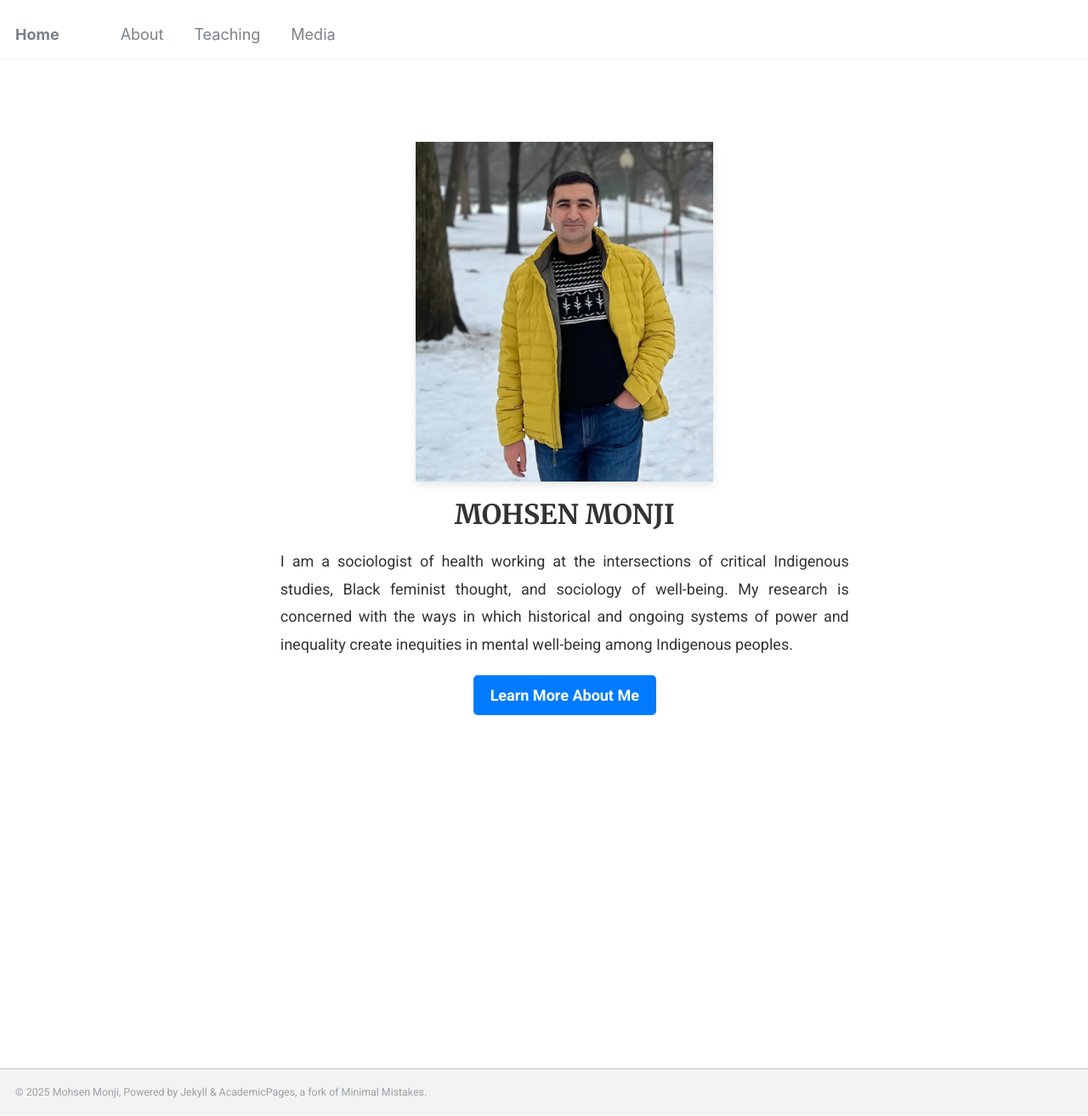
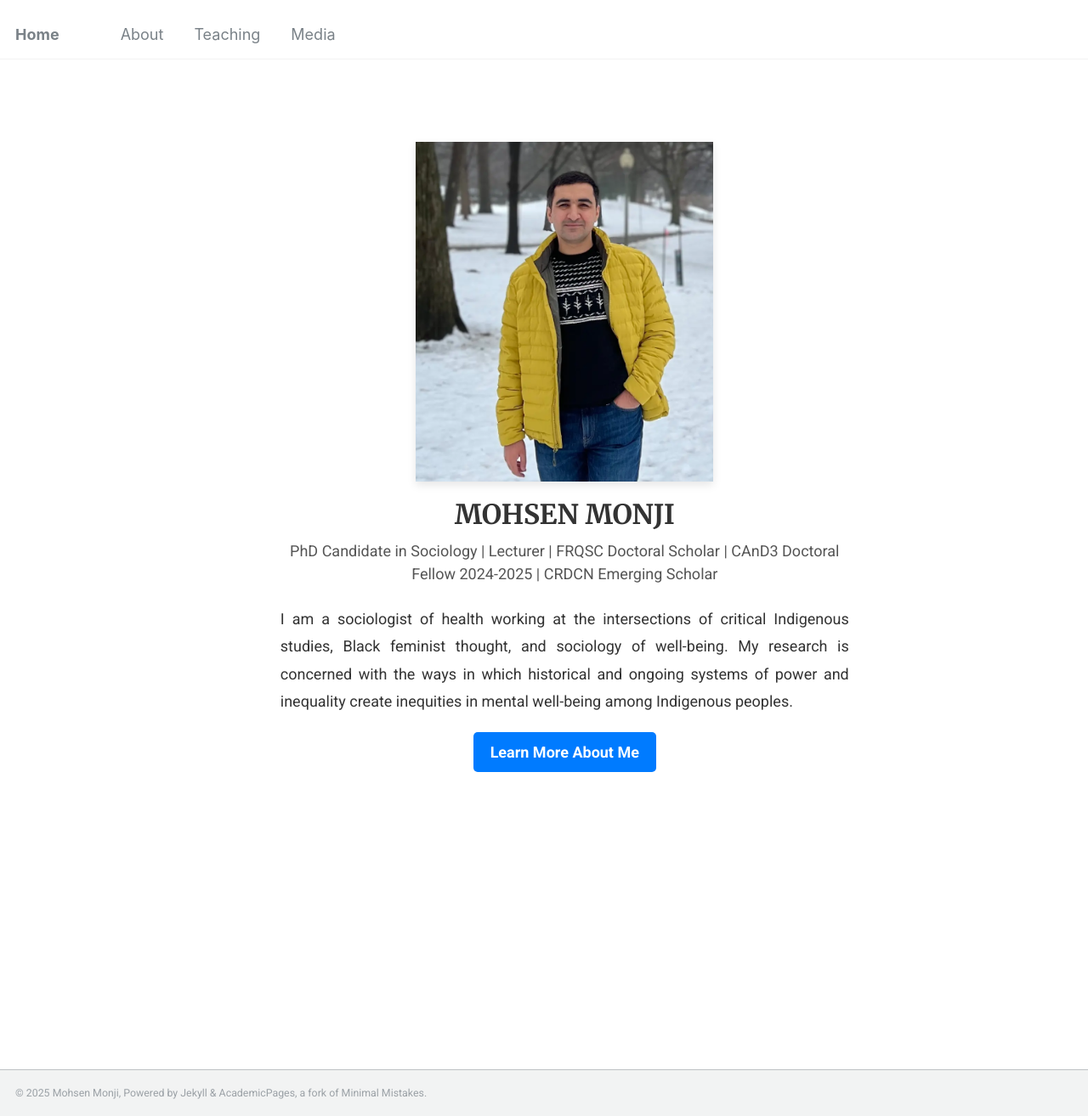
Before and after one commit to Mohsnmonji/mohsnmonji.github.io, a Jekyll site: the page built from _pages/front.md, in a window 1280 px wide and 1314 px high. Shown: the whole window at 85% size. Built offline with Jekyll 4.4.1, drawn with Linux system fonts in a browser that asks for light colours.

Commit message:
Update front.md

```diff
--- a/_pages/front.md
+++ b/_pages/front.md
@@ -20,7 +20,10 @@ hide_avatar: true
 
   <!-- Name -->
   <h1 style="color:#333; font-size:32px; margin-bottom:10px;">MOHSEN MONJI</h1>
-
+<!-- Subtitle -->
+  <p style="font-size: 18px; margin-top: 5px; color: #555;">
+    PhD Candidate in Sociology | Lecturer | FRQSC Doctoral Scholar | CAnD3 Doctoral Fellow 2024-2025 | CRDCN Emerging Scholar
+  </p>
 
   <!-- Description -->
 <p style="font-size:18px; color:#333; text-align:justify; line-height:1.8; margin:20px 0;">
```
